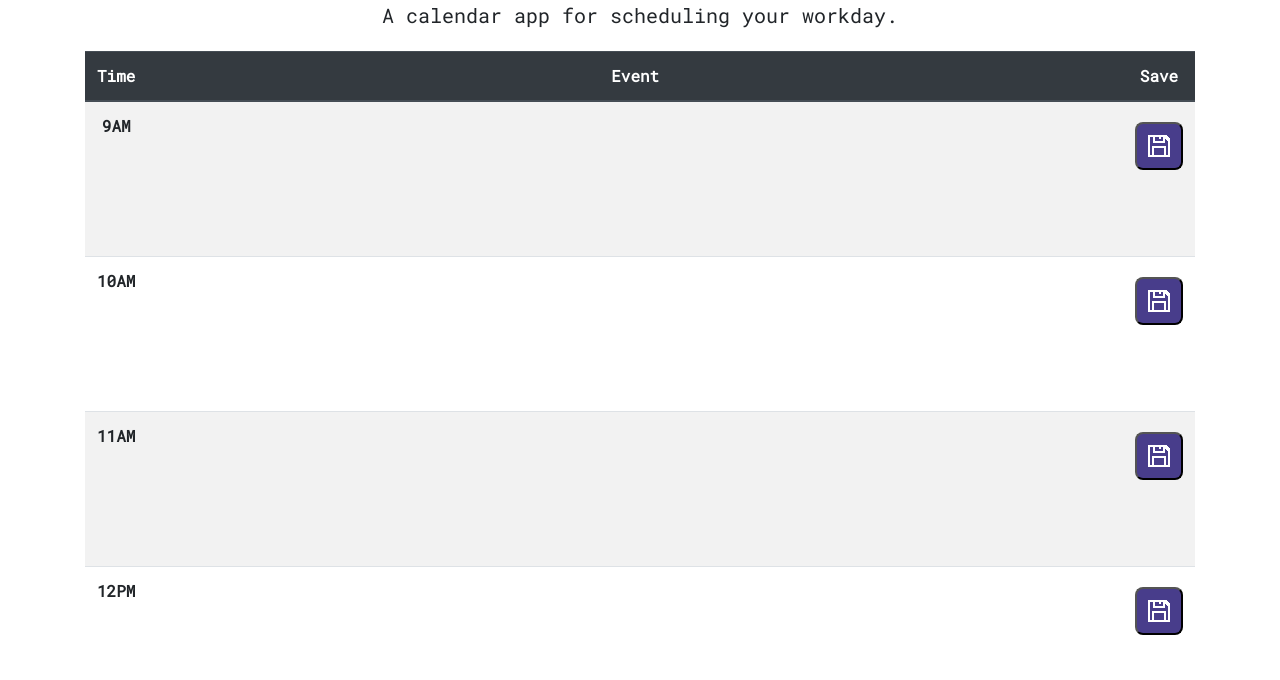
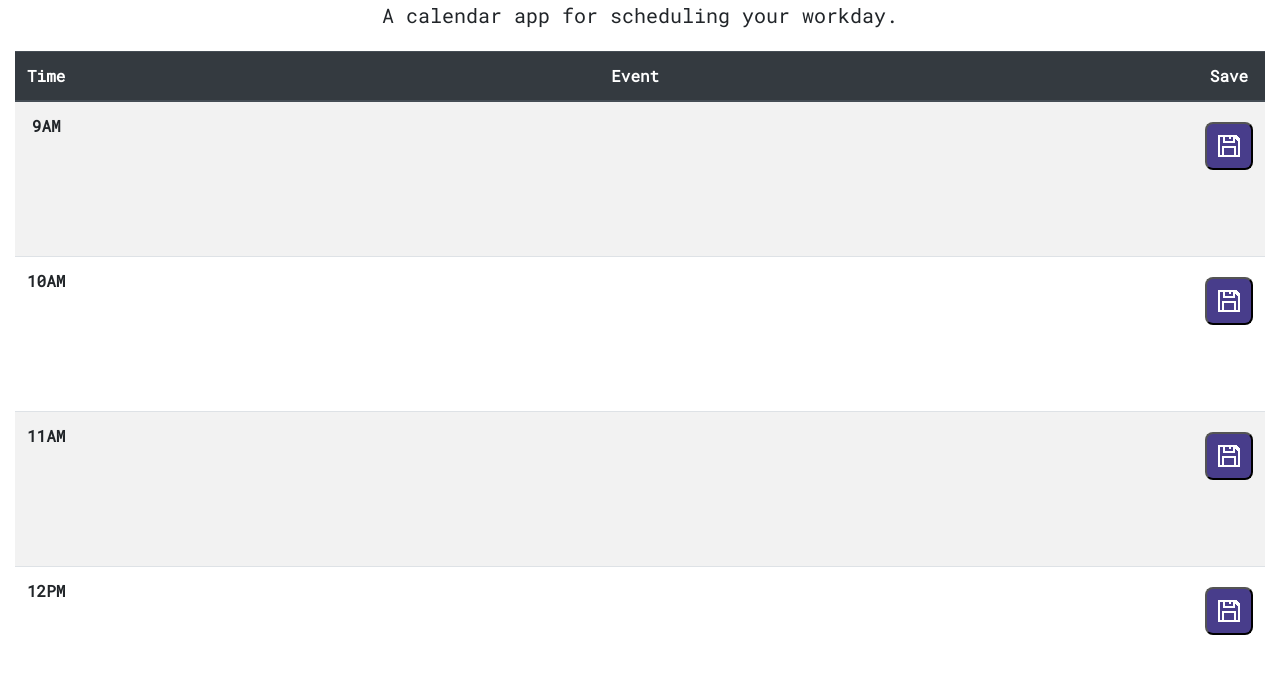
Before and after one commit to kpresta04/dayplanner, a plain HTML site: page index.html in a window 1280 px wide. Shown: the part 120-800 px from the top of the page. Drawn offline with nearby package versions, Linux system fonts and the light colour scheme.

Commit message:
changed container to col

```diff
--- a/index.html
+++ b/index.html
@@ -24,7 +24,7 @@
     <title>Day Planner</title>
   </head>
   <body>
-    <div class="container text-center mt-5">
+    <div class="col text-center mt-5">
       <h1 class="display-4">Work Day Scheduler</h1>
       <h5>A calendar app for scheduling your workday.</h5>
       <table class="table table-striped mt-4">
```
